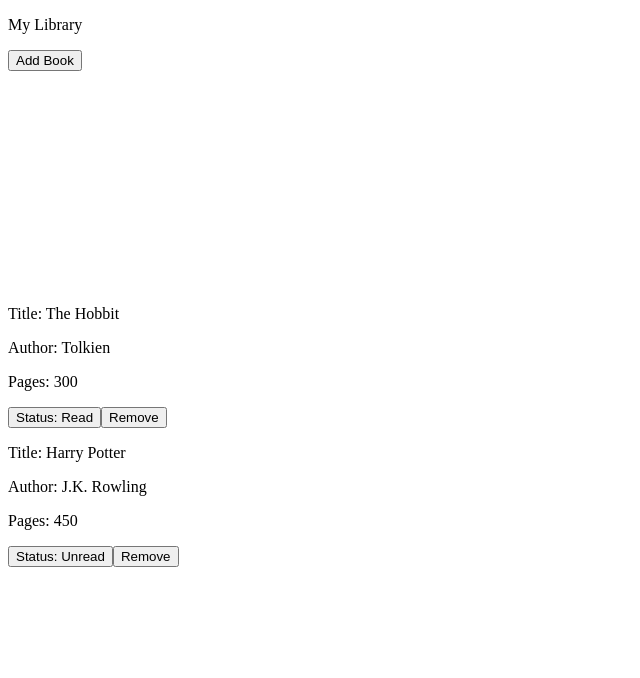
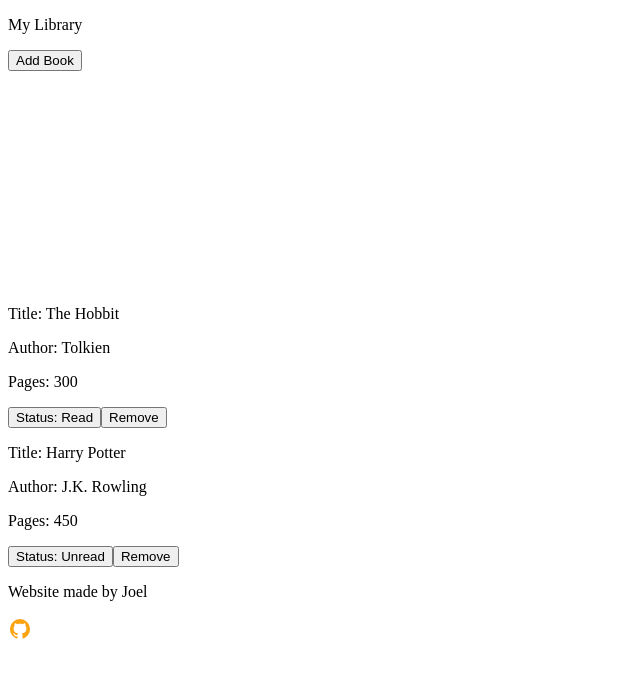
Before and after one commit to joelstoppa/library, a plain HTML site: page index.html in a window 1280 px wide. Shown: the whole page, without its empty margins (0-640 px from the left). Drawn offline with Linux system fonts and the light colour scheme.

Commit message:
Add footer content

```diff
--- a/index.html
+++ b/index.html
@@ -57,6 +57,21 @@
       </form>
       <div id="cardsContainer"></div>
     </main>
-    <footer></footer>
+    <footer>
+      <p>Website made by Joel</p>
+      <a href="https://github.com/joelstoppa"
+        ><svg
+          xmlns="http://www.w3.org/2000/svg"
+          width="24"
+          height="24"
+          viewBox="0 0 24 24"
+        >
+          <path
+            fill="#fca311"
+            d="M12 2A10 10 0 0 0 2 12c0 4.42 2.87 8.17 6.84 9.5c.5.08.66-.23.66-.5v-1.69c-2.77.6-3.36-1.34-3.36-1.34c-.46-1.16-1.11-1.47-1.11-1.47c-.91-.62.07-.6.07-.6c1 .07 1.53 1.03 1.53 1.03c.87 1.52 2.34 1.07 2.91.83c.09-.65.35-1.09.63-1.34c-2.22-.25-4.55-1.11-4.55-4.92c0-1.11.38-2 1.03-2.71c-.1-.25-.45-1.29.1-2.64c0 0 .84-.27 2.75 1.02c.79-.22 1.65-.33 2.5-.33c.85 0 1.71.11 2.5.33c1.91-1.29 2.75-1.02 2.75-1.02c.55 1.35.2 2.39.1 2.64c.65.71 1.03 1.6 1.03 2.71c0 3.82-2.34 4.66-4.57 4.91c.36.31.69.92.69 1.85V21c0 .27.16.59.67.5C19.14 20.16 22 16.42 22 12A10 10 0 0 0 12 2Z"
+          />
+        </svg>
+      </a>
+    </footer>
   </body>
 </html>
```
